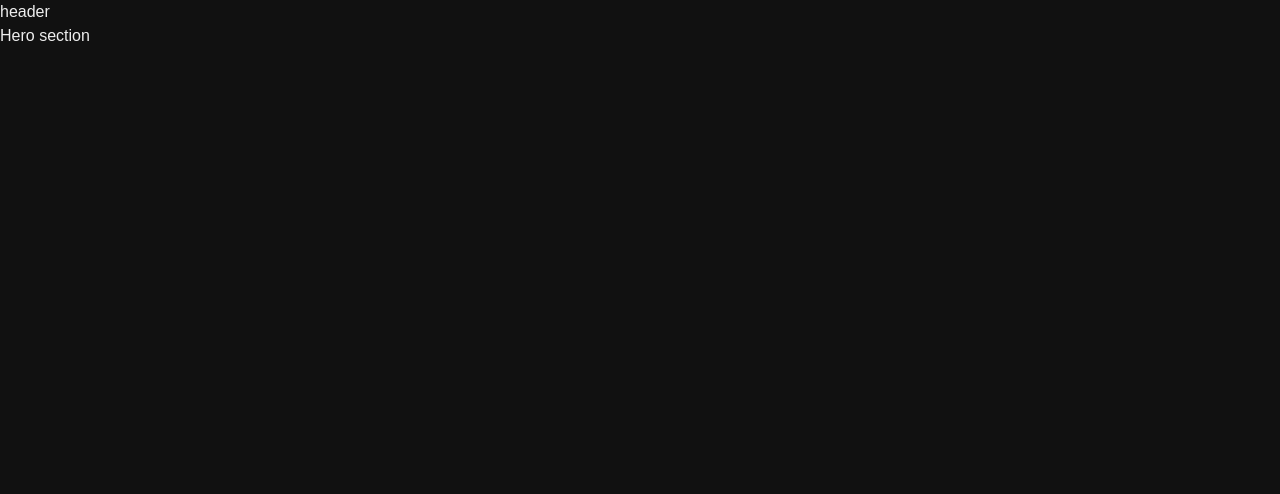
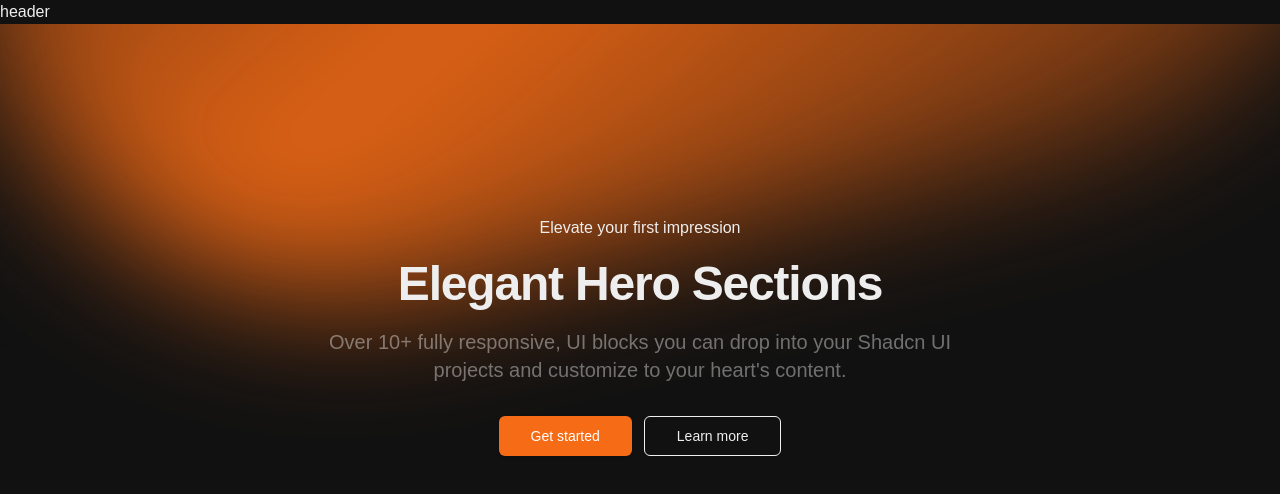
Before and after one commit to dakShh/instant-hero, a Next.js app: page / in a window 1280 px wide. Shown: the top 494 px of the page. Built offline with nearby package versions, Linux system fonts and the light colour scheme.

Commit message:
hero section compelted

```diff
--- a/src/components/custom/Header.tsx
+++ b/src/components/custom/Header.tsx
@@ -1,3 +1,3 @@
 export default function Header() {
-    return <div>header</div>;
+  return <div>header</div>
 }
--- a/src/components/custom/Hero.tsx
+++ b/src/components/custom/Hero.tsx
@@ -1,5 +1,43 @@
-export interface IHeroProps {}
+import { Button } from '../ui/button'
 
-export default function Hero(props: IHeroProps) {
-  return <div>Hero section</div>
+export default function Hero() {
+  return (
+    <div className='relative overflow-hidden py-24 lg:py-32'>
+      {/* Gradients */}
+      <div aria-hidden='true' className='absolute -top-[27rem] start-1/2 flex -translate-x-1/2 transform'>
+        <div className='h-[44rem] w-[25rem] -translate-x-[10rem] rotate-[-60deg] transform bg-gradient-to-r from-background/50 to-background blur-3xl' />
+        <div className='h-[50rem] w-[90rem] origin-top-left -translate-x-[15rem] -rotate-12 rounded-full bg-gradient-to-tl from-primary/20 via-primary/90 to-primary/20 blur-3xl' />
+      </div>
+      {/* End Gradients */}
+      <div className='relative z-10'>
+        <div className='container py-10 lg:py-16'>
+          <div className='mx-auto max-w-2xl text-center'>
+            <p className=''>Elevate your first impression</p>
+            {/* Title */}
+            <div className='mt-5 max-w-2xl'>
+              <h1 className='scroll-m-20 text-4xl font-extrabold tracking-tight lg:text-5xl'>Elegant Hero Sections</h1>
+            </div>
+            {/* End Title */}
+            <div className='mt-5 max-w-3xl'>
+              <p className='text-xl text-primary-foreground/40'>
+                Over 10+ fully responsive, UI blocks you can drop into your Shadcn UI projects and customize to your
+                heart&apos;s content.
+              </p>
+            </div>
+            {/* Buttons */}
+            <div className='mt-8 flex justify-center gap-3'>
+              <Button size={'lg'}>Get started</Button>
+              <Button size={'lg'} variant={'outline'}>
+                Learn more
+              </Button>
+            </div>
+            {/* End Buttons */}
+          </div>
+        </div>
+      </div>
+    </div>
+  )
+  {
+    /* End Hero */
+  }
 }
```
Also changed, not shown: .prettierrc.json.
